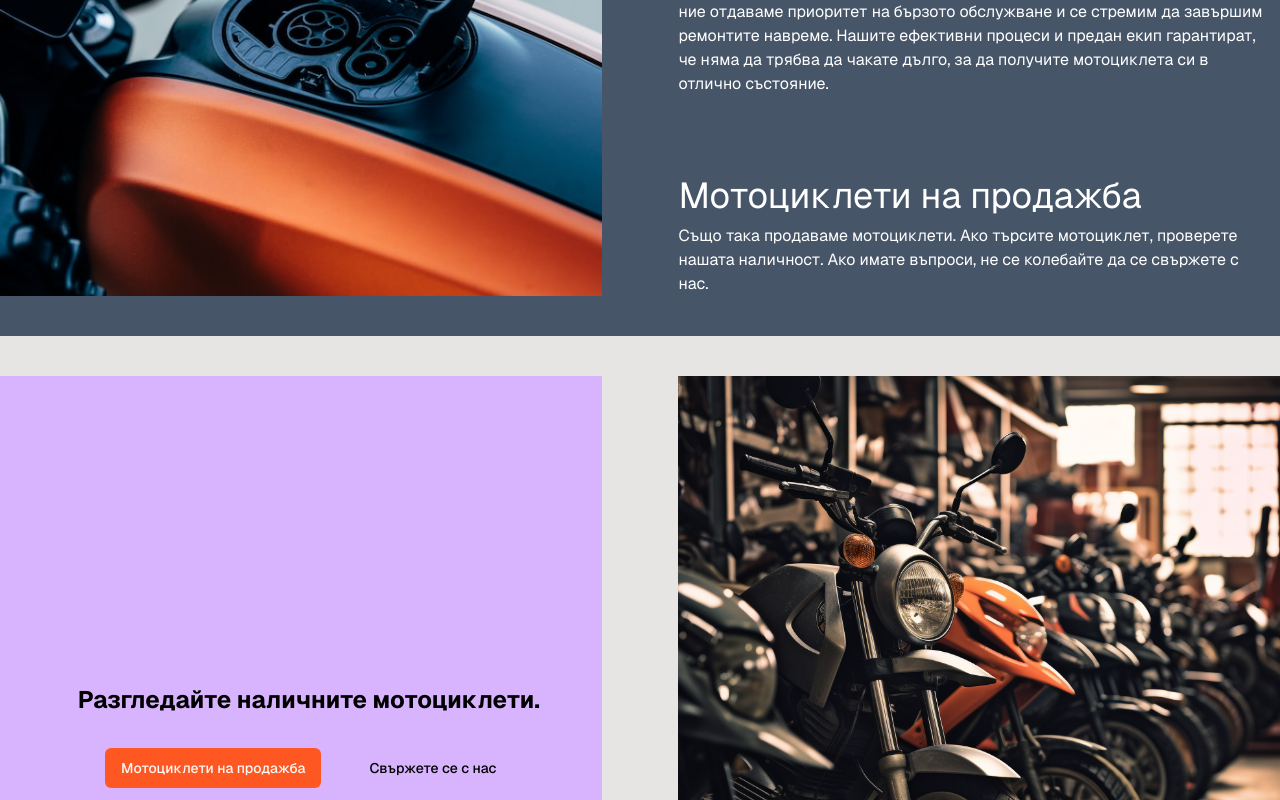
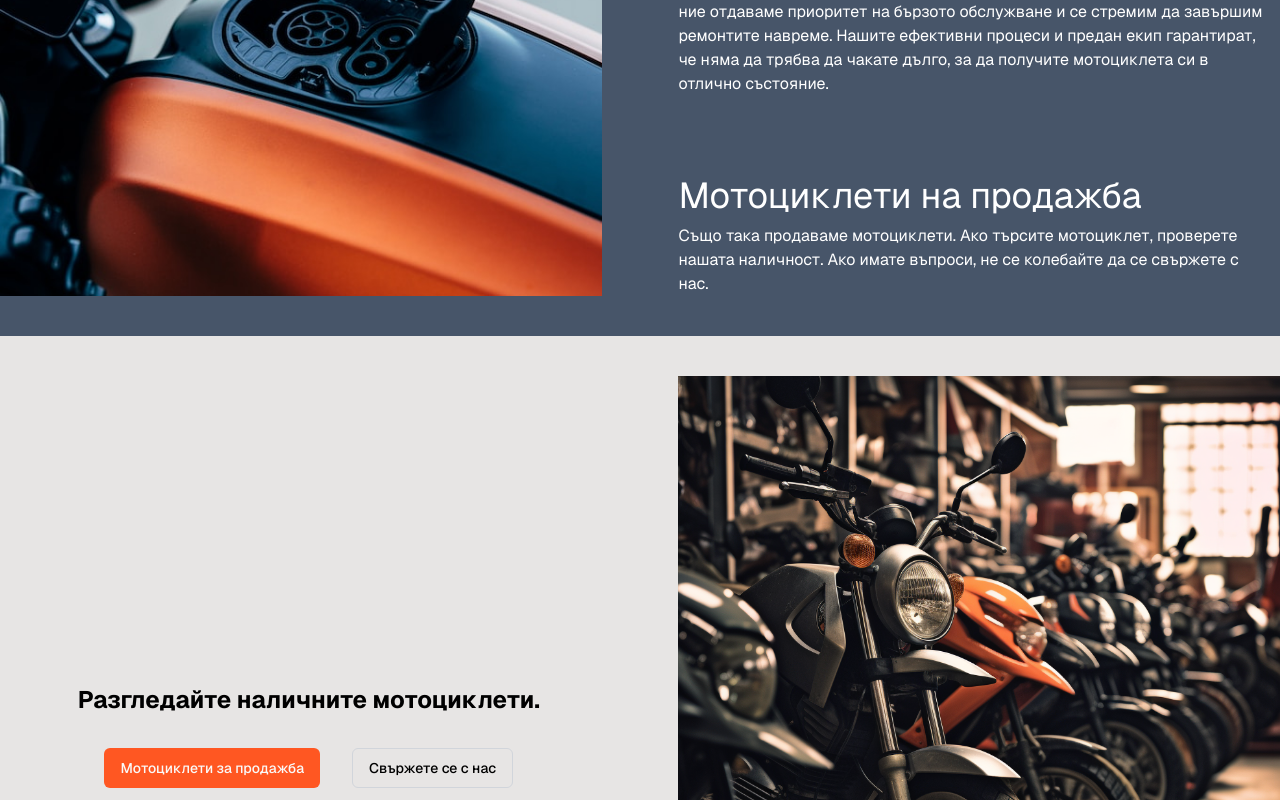
Before and after one commit to Captain-Leftovers/motorcycle-repair-shop-next14, a Next.js app: page / in a window 1280 px wide. Shown: the part 2000-2800 px from the top of the page. Built offline with nearby package versions, Linux system fonts and the light colour scheme.

Commit message:
fixing layout

```diff
--- a/src/app/(routes)/(home)/components/HeroHeaderSection.tsx
+++ b/src/app/(routes)/(home)/components/HeroHeaderSection.tsx
@@ -19,7 +19,7 @@ export default function HeroHeaderSection() {
 						href="/contact-us"
 						className="bg-pallette-orange hover:bg-pallette-orange-red  text-stone-50    dark:bg-pallette-orange dark:text-stone-50 transition  dark:hover:bg-pallette-orange/80  h-10 px-4 py-2 inline-flex items-center justify-center whitespace-nowrap rounded-md text-sm font-medium ring-offset-white focus-visible:outline-none focus-visible:ring-2 focus-visible:ring-stone-950 focus-visible:ring-offset-2 disabled:pointer-events-none disabled:opacity-50 dark:ring-offset-stone-950 dark:focus-visible:ring-stone-300"
 					>
-						Пиши ни
+						Пишете ни
 					</Link>
 				</div>
 				<div className="h-3/4 relative">
--- a/src/app/(routes)/(home)/components/HomeGallery.tsx
+++ b/src/app/(routes)/(home)/components/HomeGallery.tsx
@@ -30,7 +30,7 @@ export default function HomeGallery({}: HomeGalleryProps) {
 	return (
 		<MainContainer className=" bg-stone-200">
 			<section className="flex flex-col sm:flex-row justify-between items-center bg-transparent w-full h-screen text-black py-10 font-bold">
-				<div className="sm:w-[47%] flex flex-col items-center bg-purple-300 justify-center gap-8 h-full pl-4">
+				<div className="sm:w-[47%] flex flex-col items-center justify-center gap-8 h-full pl-4">
 					<h2 className="text-2xl">
 					Разгледайте наличните мотоциклети.
 					</h2>
@@ -39,12 +39,13 @@ export default function HomeGallery({}: HomeGalleryProps) {
 							href="/motorcycles-for-sale"
 							className="bg-pallette-orange hover:bg-pallette-orange-red  text-stone-50    dark:bg-pallette-orange dark:text-stone-50 transition  dark:hover:bg-pallette-orange/80  h-10 px-4 py-2 inline-flex items-center justify-center whitespace-nowrap rounded-md text-sm font-medium ring-offset-white  focus-visible:outline-none focus-visible:ring-2 focus-visible:ring-stone-950 focus-visible:ring-offset-2 disabled:pointer-events-none disabled:opacity-50 dark:ring-offset-stone-950 dark:focus-visible:ring-stone-300"
 						>
-							Мотоциклети на продажба
+							Мотоциклети за продажба
 						</Link>
 
 						<Link
 							href="/contact-us"
-							className=" w-full inline-flex items-center justify-center whitespace-nowrap rounded-md text-sm font-medium ring-offset-white transition-colors focus-visible:outline-none focus-visible:ring-2 focus-visible:ring-stone-950 focus-visible:ring-offset-2 disabled:pointer-events-none disabled:opacity-50 dark:ring-offset-stone-950 dark:focus-visible:ring-stone-300 hover:bg-stone-300/20 hover:text-stone-900 dark:hover:bg-stone-800 dark:hover:text-stone-50 h-10 px-4 py-2"
+							className="border border-gray-300 w-full inline-flex items-center justify-center whitespace-nowrap rounded-md text-sm font-medium ring-offset-white transition-colors focus-visible:outline-none focus-visible:ring-2 focus-visible:ring-stone-950 focus-visible:ring-offset-2 disabled:pointer-events-none disabled:opacity-50 dark:ring-offset-stone-950 dark:focus-visible:ring-stone-300 hover:bg-stone-300/20 hover:text-stone-900 dark:hover:bg-stone-800 dark:hover:text-stone-50 h-10 px-4 py-2"
+
 						>
 							Свържете се с нас
 						</Link>
--- a/src/app/(routes)/motorcycles-for-sale/components/MotoGalleryModal/GalleryModalCard.tsx
+++ b/src/app/(routes)/motorcycles-for-sale/components/MotoGalleryModal/GalleryModalCard.tsx
@@ -30,6 +30,7 @@ export default function GalleryModalCard({ images }: GalleryModalCardProps) {
 								src={image.url}
 								alt="Image"
 								className="object-cover object-center"
+								sizes='(max-width: 640px) 100vw, (max-width: 750px) 50vw, 33vw'
 							/>
 						</div>
 					</Tab.Panel>
--- a/src/app/(routes)/motorcycles-for-sale/components/MotoGalleryModal/GalleryTab.tsx
+++ b/src/app/(routes)/motorcycles-for-sale/components/MotoGalleryModal/GalleryTab.tsx
@@ -21,6 +21,7 @@ export default function GalleryTab({ imageUrl }: GalleryTabProps) {
 							src={imageUrl}
 							alt=""
 							className="object-cover object-center"
+							sizes='(max-width: 640px) 100vw, (max-width: 750px) 50vw, 33vw'
 						/>
 					</span>
 					<span
--- a/src/app/(routes)/motorcycles-for-sale/layout.tsx
+++ b/src/app/(routes)/motorcycles-for-sale/layout.tsx
@@ -1,3 +1,4 @@
+import Footer from "@/components/Footer";
 import Navbar from "@/components/Navbar";
 
 export default function Layout({ children }: { children: React.ReactNode }) {
@@ -5,5 +6,6 @@ export default function Layout({ children }: { children: React.ReactNode }) {
 	return <>
 	<Navbar className="bg-white bg-opacity-80 backdrop-blur-md" />
 	{children}
+	<Footer />
 	</>
 }
--- a/src/app/(routes)/motorcycles-for-sale/page.tsx
+++ b/src/app/(routes)/motorcycles-for-sale/page.tsx
@@ -6,17 +6,14 @@ import GallerySkeleton from './components/Skeleton/GallerySkeleton'
 
 export default async function MotorcyclesForSale() {
 	return (
-		<MainContainer className="py-10">
-			<>
+		<MainContainer className="py-10 min-h-[87vh]">
 			<Heading
 				title="Изберете вашия следващ мотоциклет тук."
 				description=""
 			/>
-				<Suspense fallback={<GallerySkeleton/>} >
+			<Suspense fallback={<GallerySkeleton />}>
 				<Gallery />
 			</Suspense>
-			</>
 		</MainContainer>
 	)
 }
-//TODO when you click on the card from the link wrapping it maybe open a modal with all the details of the moto
--- a/src/components/Gallery/Gallery.tsx
+++ b/src/components/Gallery/Gallery.tsx
@@ -1,16 +1,20 @@
-import { getMotoFromDb } from "@/lib/serverActions/serverActions"
-import CarouselMoto from "./CarouselMoto"
+import { getMotoFromDb } from '@/lib/serverActions/serverActions'
+import CarouselMoto from './CarouselMoto'
 
-
-
-
-type GalleryProps = {
-
-  }
+type GalleryProps = {}
 export default async function Gallery({}: GalleryProps) {
-
 	const data = await getMotoFromDb()
 
+	// if no items in the db show a message
+	if (data.data === null || data.data.length === 0) {
+		return (
+			<div className="">
+				<h1 className="text-2xl text-center py-20">
+					Няма налични мотоциклети в момента.
+				</h1>
+			</div>
+		)
+	}
 
 	return (
 		<>
--- a/src/components/Gallery/MotoImageCard.tsx
+++ b/src/components/Gallery/MotoImageCard.tsx
@@ -43,8 +43,9 @@ export default function MotoImageCard({
 							src={cover}
 							alt={imageData.model != null ? imageData.model : ''}
 							fill
-							sizes="full"
+							sizes="(max-width: 640px) 350px, 500px"
 							className="object-cover object-center rounded-lg "
+							priority
 						/>
 					</CardContent>
 					<CardFooter className="flex justify-between items-center ">
--- a/src/components/modals/PreviewModal.tsx
+++ b/src/components/modals/PreviewModal.tsx
@@ -64,6 +64,7 @@ export default function PreviewModal() {
 										alt="Image"
 										className="object-cover object-center rounded-lg"
 										fill
+										sizes='(max-width: 640px) 100vw, (max-width: 750px) 50vw, 33vw'
 									/>
 									<span
 										className={cn(
--- a/src/components/ui/Tabs.tsx
+++ b/src/components/ui/Tabs.tsx
@@ -14,7 +14,7 @@ const TabsList = React.forwardRef<
   <TabsPrimitive.List
     ref={ref}
     className={cn(
-      "inline-flex h-10 items-center justify-center rounded-md bg-stone-100 p-1 text-stone-500 dark:bg-stone-800 dark:text-stone-400",
+      "inline-flex h-10 items-center justify-center rounded-md p-1 text-stone-500 dark:bg-stone-800 dark:text-stone-400",
       className
     )}
     {...props}
--- a/src/lib/serverActions/serverActions.ts
+++ b/src/lib/serverActions/serverActions.ts
@@ -13,6 +13,8 @@ export async function getMotoFromDb() {
 		const products = await prismadb.motoItem.findMany({
 			where: {
 				sold: false,
+				onHold: false,
+				featured: true,
 			},
 			include: {
 				images: true,
```
Lines whose indentation alone changed are shown as unchanged.
